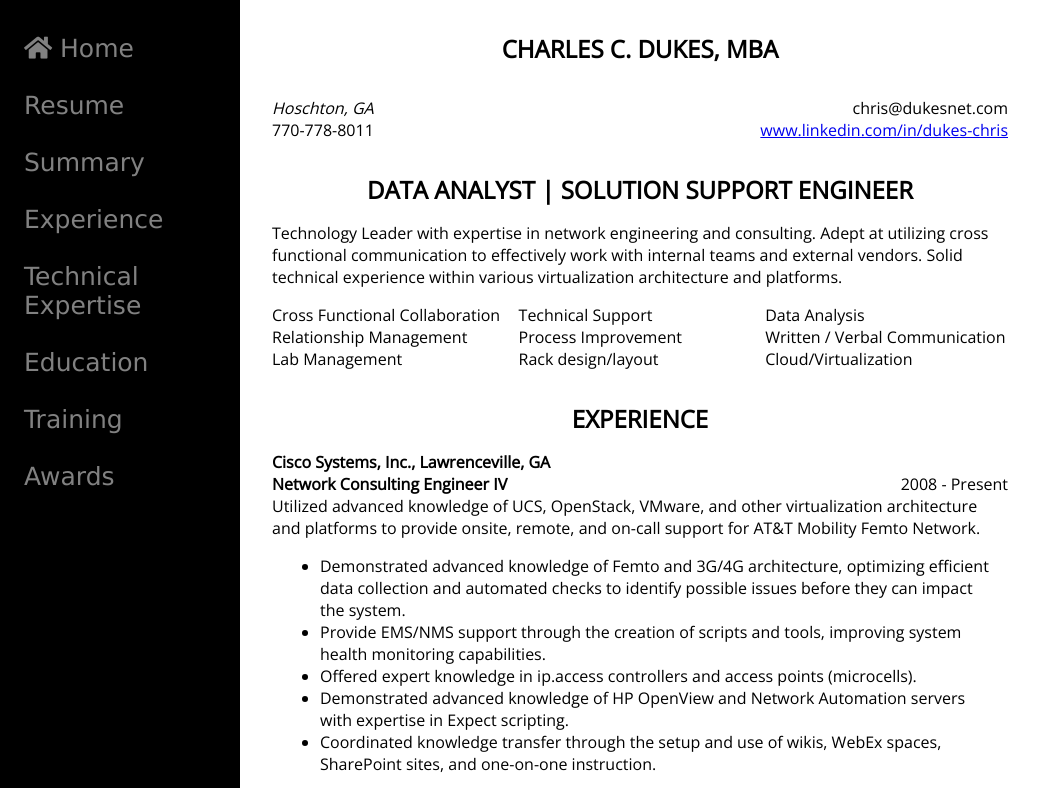
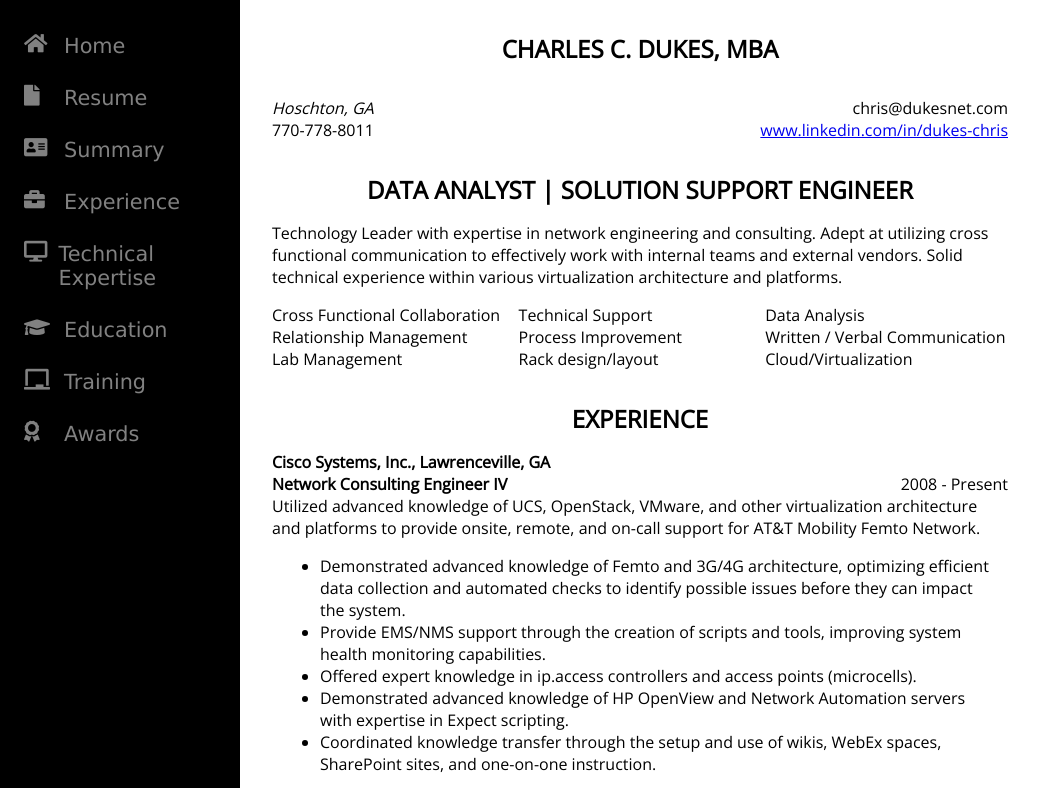
Before and after one commit to krissydotnet/chris_dukesnet, a plain HTML site: page resume.html in a window 1280 px wide. Shown: the top 788 px of the page, without its empty margins (0-1047 px from the left). Drawn offline with nearby package versions, Linux system fonts and the light colour scheme.

Commit message:
Resume style changes
Changes to the resume styles

```diff
--- a/resume.html
+++ b/resume.html
@@ -6,7 +6,8 @@
     <meta name="viewport" content="width=device-width, initial-scale=1.0">
     <meta http-equiv="X-UA-Compatible" content="ie=edge">
     <link href="https://fonts.googleapis.com/css?family=Open+Sans" rel="stylesheet">
-    <link rel="stylesheet" href="https://use.fontawesome.com/releases/v5.7.2/css/all.css" integrity="sha384-fnmOCqbTlWIlj8LyTjo7mOUStjsKC4pOpQbqyi7RrhN7udi9RwhKkMHpvLbHG9Sr" crossorigin="anonymous">
+    <link rel="stylesheet" href="https://use.fontawesome.com/releases/v5.7.2/css/all.css"
+        integrity="sha384-fnmOCqbTlWIlj8LyTjo7mOUStjsKC4pOpQbqyi7RrhN7udi9RwhKkMHpvLbHG9Sr" crossorigin="anonymous">
     <link rel="stylesheet" href="./styles/styles.css">
     <title>Charles Dukes - Resume</title>
 </head>
@@ -18,34 +19,47 @@
 
             <ul>
                 <li class="home">
-                        <a href="index.html">
-                                <i class="fas fa-home"></i>
-                                Home</a>
+                    <a href="index.html" class="nav-link">
+                        <i class="fas fa-home"></i>
+                        <span class="nav-text">Home</span></a>
                 </li>
-                    <li>
-                            <a href="#top">
-                           Resume</a></li>
                 <li>
-                    <a href="#summary">
-                        Summary
+                    <a href="#top" class="nav-link">
+                        <i class="fas fa-file"></i>
+                        <span class="nav-text">Resume</span>
+                    </a></li>
+                <li>
+                    <a href="#summary" class="nav-link">
+                        <i class="fas fa-address-card"></i>
+                        <span class="nav-text">Summary</span>
+
                     </a>
                 </li>
 
-               <li>
-                        <a href="#experience">
-                    Experience</a></li>
-                <li><a href="#technical">
-                    Technical Expertise
-                </a></li>
-                <li><a href="#education">
-                    Education</a></li>
                 <li>
-                        <a href="#training">
-                    Training
-                </a>
+                    <a href="#experience" class="nav-link">
+                        <i class="fas fa-briefcase"></i>
+                        <span class="nav-text">Experience</span>
+                    </a></li>
+                <li><a href="#technical" class="nav-link"><i class="fas fa-desktop"></i>
+                        <span class="nav-text">Technical Expertise</span>
+
+                    </a></li>
+                <li><a href="#education" class="nav-link">
+                        <i class="fas fa-graduation-cap"></i>
+                        <span class="nav-text">Education</span>
+                    </a></li>
+                <li>
+                    <a href="#training" class="nav-link">
+                        <i class="fas fa-chalkboard"></i>
+                        <span class="nav-text">Training</span>
+
+                    </a>
                 </li>
-                <li><a href="#awards">
-                    Awards</a>
+                <li><a href="#awards" class="nav-link">
+                        <i class="fas fa-award"></i>
+                        <span class="nav-text">Awards</span>
+                    </a>
                 </li>
             </ul>
         </div>
--- a/styles/styles.css
+++ b/styles/styles.css
@@ -236,9 +236,20 @@ body {
     text-decoration: none;
     padding: 6px 8px 6px 16px;
     text-decoration: none;
-    font-size: 25px;
+    font-size: 1.3rem;
     color: #818181;
-    display: block;
+    display: flex;
+    flex-flow: row nowrap;
+}
+#side-nav a:hover {
+    color: white;
+}
+#side-nav .nav-link i {
+    width: 2rem;
+
+}
+#side-nav .nav-text {
+    padding-left: .5rem;
 }
 #resume {
     position: absolute;
@@ -255,7 +266,15 @@ body {
         .page-title h2 {
             font-size: 2rem;
         }
-
+        #side-nav {
+            width: 4.5rem;
+        }
+        #side-nav .nav-text {
+            display: none;
+        }
+        #resume {
+            left: 4.5rem;
+        }
       }
       @media only screen and (max-width: 700px) {
         .page-content {
@@ -266,7 +285,7 @@ body {
         h2.my-info {
             font-size: 1.5rem;
         }
-        .side-nav {
+        #side-nav {
             display: none;
         }
         .page-content {
```
